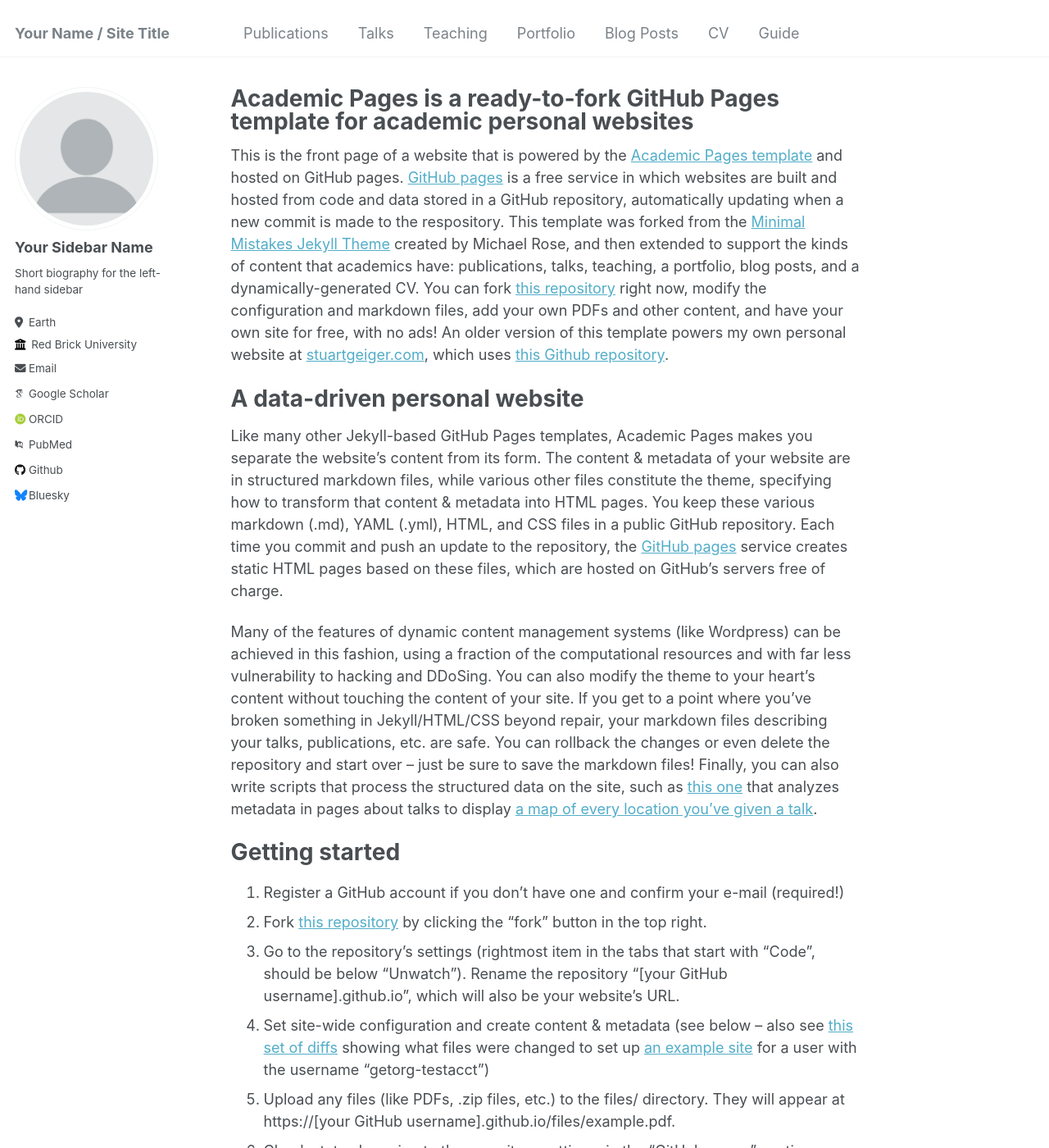
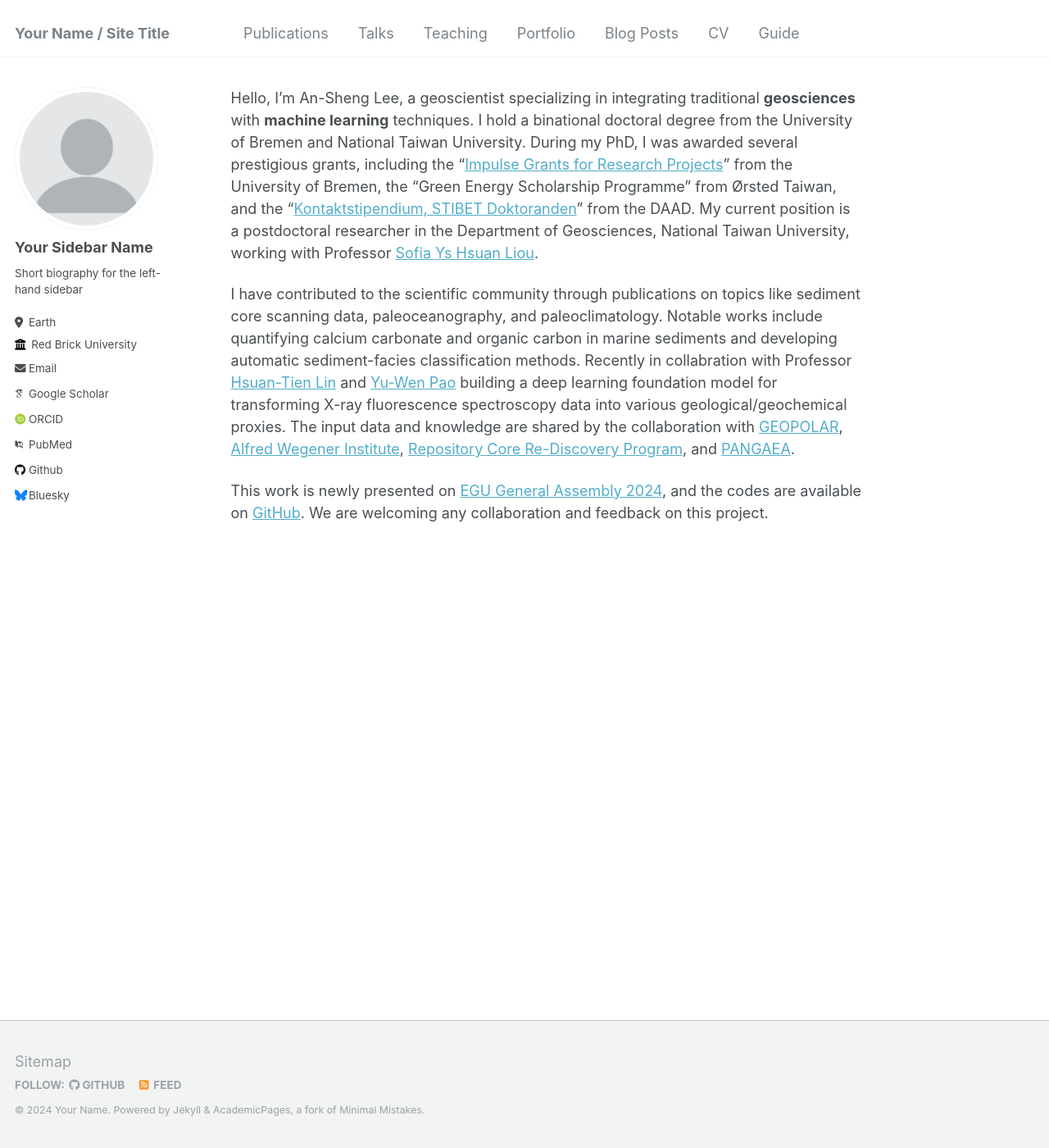
Before and after one commit to dispink/dispink.github.io, a Jekyll site: the page built from _pages/about.md, in a window 1280 px wide and 1400 px high. Shown: the whole window at 82% size. Built offline with Jekyll 4.4.1, drawn with Linux system fonts in a browser that asks for light colours; some web fonts are replaced; some of the changed text lies outside the part shown.

Commit message:
Construct aboutme

```diff
--- a/_pages/about.md
+++ b/_pages/about.md
@@ -1,49 +1,13 @@
 ---
 permalink: /
-title: "Academic Pages is a ready-to-fork GitHub Pages template for academic personal websites"
 author_profile: true
 redirect_from:
   - /about/
   - /about.html
 ---
 
-This is the front page of a website that is powered by the [Academic Pages template](https://github.com/academicpages/academicpages.github.io) and hosted on GitHub pages. [GitHub pages](https://pages.github.com) is a free service in which websites are built and hosted from code and data stored in a GitHub repository, automatically updating when a new commit is made to the respository. This template was forked from the [Minimal Mistakes Jekyll Theme](https://mmistakes.github.io/minimal-mistakes/) created by Michael Rose, and then extended to support the kinds of content that academics have: publications, talks, teaching, a portfolio, blog posts, and a dynamically-generated CV. You can fork [this repository](https://github.com/academicpages/academicpages.github.io) right now, modify the configuration and markdown files, add your own PDFs and other content, and have your own site for free, with no ads! An older version of this template powers my own personal website at [stuartgeiger.com](http://stuartgeiger.com), which uses [this Github repository](https://github.com/staeiou/staeiou.github.io).
+Hello, I'm An-Sheng Lee, a geoscientist specializing in integrating traditional **geosciences** with **machine learning** techniques. I hold a binational doctoral degree from the University of Bremen and National Taiwan University. During my PhD, I was awarded several prestigious grants, including the "[Impulse Grants for Research Projects](https://www.uni-bremen.de/en/research/support-for-researchers/calls/crdf-calls/01-impulse-grants-for-research-pojects)" from the University of Bremen, the "Green Energy Scholarship Programme" from Ørsted Taiwan, and the "[Kontaktstipendium, STIBET Doktoranden](https://www.daad.de/de/infos-services-fuer-hochschulen/weiterfuehrende-infos-zu-daad-foerderprogrammen/stibet-doktoranden/)" from the DAAD. My current position is a postdoctoral researcher in the Department of Geosciences, National Taiwan University, working with Professor [Sofia Ys Hsuan Liou](http://web.gl.ntu.edu.tw/index.php/about-the-department/teacher/professors/item/1837-assocaite-professor-ya-hsuan-liou).
 
-A data-driven personal website
-======
-Like many other Jekyll-based GitHub Pages templates, Academic Pages makes you separate the website's content from its form. The content & metadata of your website are in structured markdown files, while various other files constitute the theme, specifying how to transform that content & metadata into HTML pages. You keep these various markdown (.md), YAML (.yml), HTML, and CSS files in a public GitHub repository. Each time you commit and push an update to the repository, the [GitHub pages](https://pages.github.com/) service creates static HTML pages based on these files, which are hosted on GitHub's servers free of charge.
+I have contributed to the scientific community through publications on topics like sediment core scanning data, paleoceanography, and paleoclimatology. Notable works include quantifying calcium carbonate and organic carbon in marine sediments and developing automatic sediment-facies classification methods. Recently in collabration with Professor [Hsuan-Tien Lin](https://www.csie.ntu.edu.tw/~htlin/) and [Yu-Wen Pao](https://www.linkedin.com/in/pao-yu-wen/) building a deep learning foundation model for transforming X-ray fluorescence spectroscopy data into various geological/geochemical proxies. The input data and knowledge are shared by the collaboration with [GEOPOLAR](https://www.uni-bremen.de/en/ifg/institute/geomorphology-and-polar-research), [Alfred Wegener Institute](https://www.awi.de/en/), [Repository Core Re-Discovery Program](https://j-desc.org/en/record), and [PANGAEA](https://www.pangaea.de/).
 
-Many of the features of dynamic content management systems (like Wordpress) can be achieved in this fashion, using a fraction of the computational resources and with far less vulnerability to hacking and DDoSing. You can also modify the theme to your heart's content without touching the content of your site. If you get to a point where you've broken something in Jekyll/HTML/CSS beyond repair, your markdown files describing your talks, publications, etc. are safe. You can rollback the changes or even delete the repository and start over -- just be sure to save the markdown files! Finally, you can also write scripts that process the structured data on the site, such as [this one](https://github.com/academicpages/academicpages.github.io/blob/master/talkmap.ipynb) that analyzes metadata in pages about talks to display [a map of every location you've given a talk](https://academicpages.github.io/talkmap.html).
-
-Getting started
-======
-1. Register a GitHub account if you don't have one and confirm your e-mail (required!)
-1. Fork [this repository](https://github.com/academicpages/academicpages.github.io) by clicking the "fork" button in the top right.
-1. Go to the repository's settings (rightmost item in the tabs that start with "Code", should be below "Unwatch"). Rename the repository "[your GitHub username].github.io", which will also be your website's URL.
-1. Set site-wide configuration and create content & metadata (see below -- also see [this set of diffs](http://archive.is/3TPas) showing what files were changed to set up [an example site](https://getorg-testacct.github.io) for a user with the username "getorg-testacct")
-1. Upload any files (like PDFs, .zip files, etc.) to the files/ directory. They will appear at https://[your GitHub username].github.io/files/example.pdf.
-1. Check status by going to the repository settings, in the "GitHub pages" section
-
-Site-wide configuration
-------
-The main configuration file for the site is in the base directory in [_config.yml](https://github.com/academicpages/academicpages.github.io/blob/master/_config.yml), which defines the content in the sidebars and other site-wide features. You will need to replace the default variables with ones about yourself and your site's github repository. The configuration file for the top menu is in [_data/navigation.yml](https://github.com/academicpages/academicpages.github.io/blob/master/_data/navigation.yml). For example, if you don't have a portfolio or blog posts, you can remove those items from that navigation.yml file to remove them from the header.
-
-Create content & metadata
-------
-For site content, there is one markdown file for each type of content, which are stored in directories like _publications, _talks, _posts, _teaching, or _pages. For example, each talk is a markdown file in the [_talks directory](https://github.com/academicpages/academicpages.github.io/tree/master/_talks). At the top of each markdown file is structured data in YAML about the talk, which the theme will parse to do lots of cool stuff. The same structured data about a talk is used to generate the list of talks on the [Talks page](https://academicpages.github.io/talks), each [individual page](https://academicpages.github.io/talks/2012-03-01-talk-1) for specific talks, the talks section for the [CV page](https://academicpages.github.io/cv), and the [map of places you've given a talk](https://academicpages.github.io/talkmap.html) (if you run this [python file](https://github.com/academicpages/academicpages.github.io/blob/master/talkmap.py) or [Jupyter notebook](https://github.com/academicpages/academicpages.github.io/blob/master/talkmap.ipynb), which creates the HTML for the map based on the contents of the _talks directory).
-
-**Markdown generator**
-
-I have also created [a set of Jupyter notebooks](https://github.com/academicpages/academicpages.github.io/tree/master/markdown_generator
-) that converts a CSV containing structured data about talks or presentations into individual markdown files that will be properly formatted for the Academic Pages template. The sample CSVs in that directory are the ones I used to create my own personal website at stuartgeiger.com. My usual workflow is that I keep a spreadsheet of my publications and talks, then run the code in these notebooks to generate the markdown files, then commit and push them to the GitHub repository.
-
-How to edit your site's GitHub repository
-------
-Many people use a git client to create files on their local computer and then push them to GitHub's servers. If you are not familiar with git, you can directly edit these configuration and markdown files directly in the github.com interface. Navigate to a file (like [this one](https://github.com/academicpages/academicpages.github.io/blob/master/_talks/2012-03-01-talk-1.md) and click the pencil icon in the top right of the content preview (to the right of the "Raw | Blame | History" buttons). You can delete a file by clicking the trashcan icon to the right of the pencil icon. You can also create new files or upload files by navigating to a directory and clicking the "Create new file" or "Upload files" buttons.
-
-Example: editing a markdown file for a talk
-![Editing a markdown file for a talk](/images/editing-talk.png)
-
-For more info
-------
-More info about configuring Academic Pages can be found in [the guide](https://academicpages.github.io/markdown/). The [guides for the Minimal Mistakes theme](https://mmistakes.github.io/minimal-mistakes/docs/configuration/) (which this theme was forked from) might also be helpful.
+This work is newly presented on [EGU General Assembly 2024](https://meetingorganizer.copernicus.org/EGU24/EGU24-4956.html), and the codes are available on [GitHub](https://github.com/dispink/xpt). We are welcoming any collaboration and feedback on this project.
```
